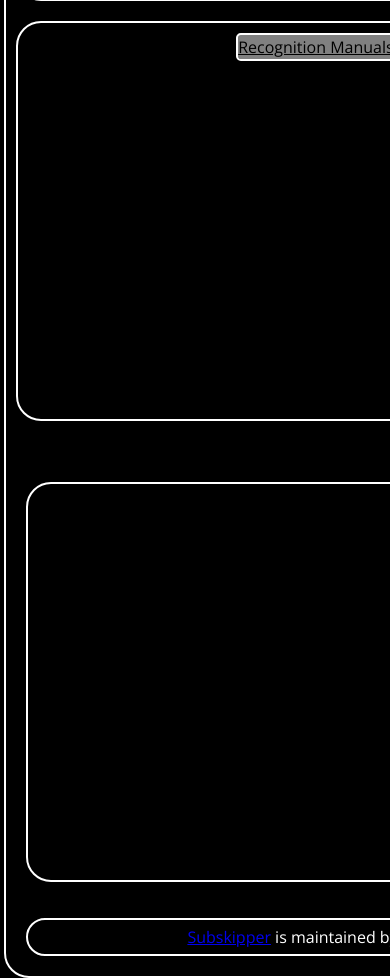
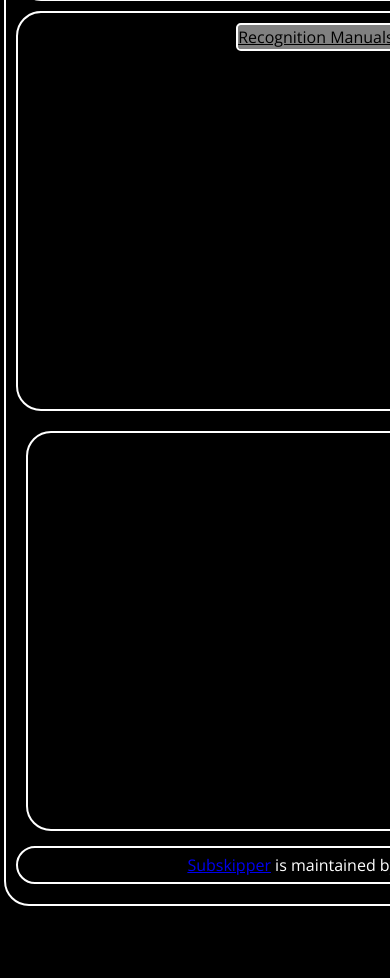
Before and after one commit to fsocko/subskipper, a PHP site: page / in a window 390 px wide; the page is wider, and only the part inside the window is pictured. Shown: the part 240-1218 px from the top of that part. After the commit the page ends 1146 px from the top of that part, so only its background shows below. Run offline with PHP 8.4, Linux system fonts and the light colour scheme.

Commit message:
Responsive layout should work now

```diff
--- a/stylesheets/stylesheet.css
+++ b/stylesheets/stylesheet.css
@@ -12,7 +12,7 @@ body {
   }
 	.wrapper{
 
-	position: absolute;
+	position: relative;
 	top: 0px;
 	width: 98%;
 	min-height:100%;
@@ -35,21 +35,25 @@ body {
     min-height: 200px;
 	width: calc(100%);
 	padding: 10px;
+	margin-bottom: 10px;
 
 }
 
   .contentDiv {
+	-moz-box-sizing: border-box; -webkit-box-sizing: border-box; box-sizing: border-box;
 	position: relative;
 	bottom: 0px;
     border-radius: 25px;
     border: 2px solid white;
     min-height: 400px;
 	min-width: calc(600px);
+	width: calc(50% - 5px);
 	/*10px indicates space between content divs*/
-	margin-top: 5%;
-	margin-bottom: 5%;
+	margin-top: 10px;
+	margin-bottom: 10px;
 	padding: 10px;
 }
+
 
 #leftColumn
 {
@@ -87,10 +91,10 @@ margin-right: 10px;
 	bottom:0;
 	border-radius: 25px;
     border: 2px solid white;
-	min-width: calc(100% - 20px);
+	min-width: calc(100%);
 	margin-top: 5px;
 	margin-bottom: 10px;
-	margin-right: 10px;
-	margin-left: 10px;
+	margin-right: 0px;
+	margin-left: auto;
 	padding: 5px;
 }
```
